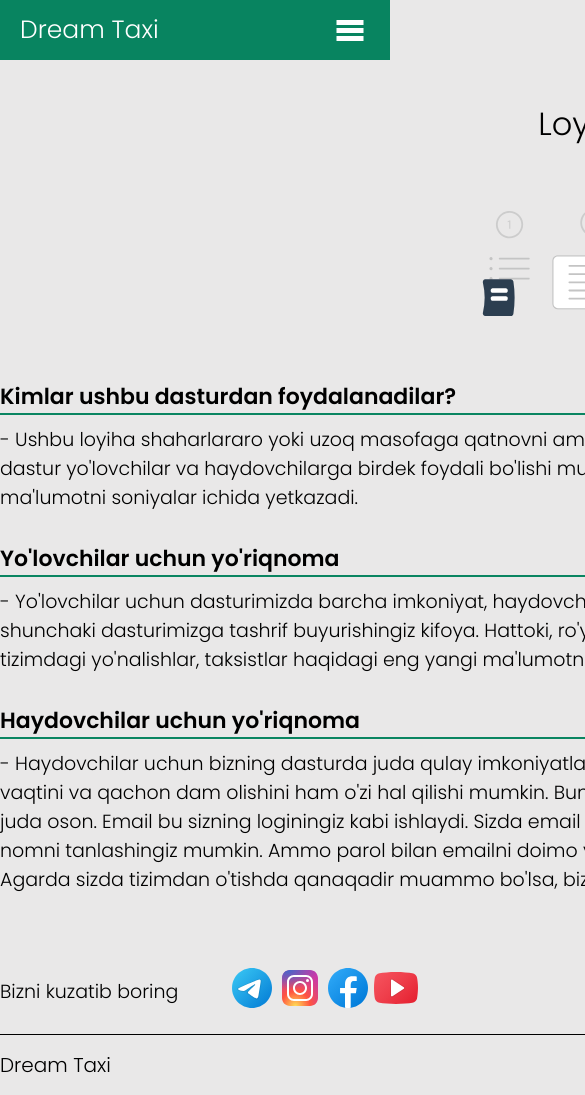
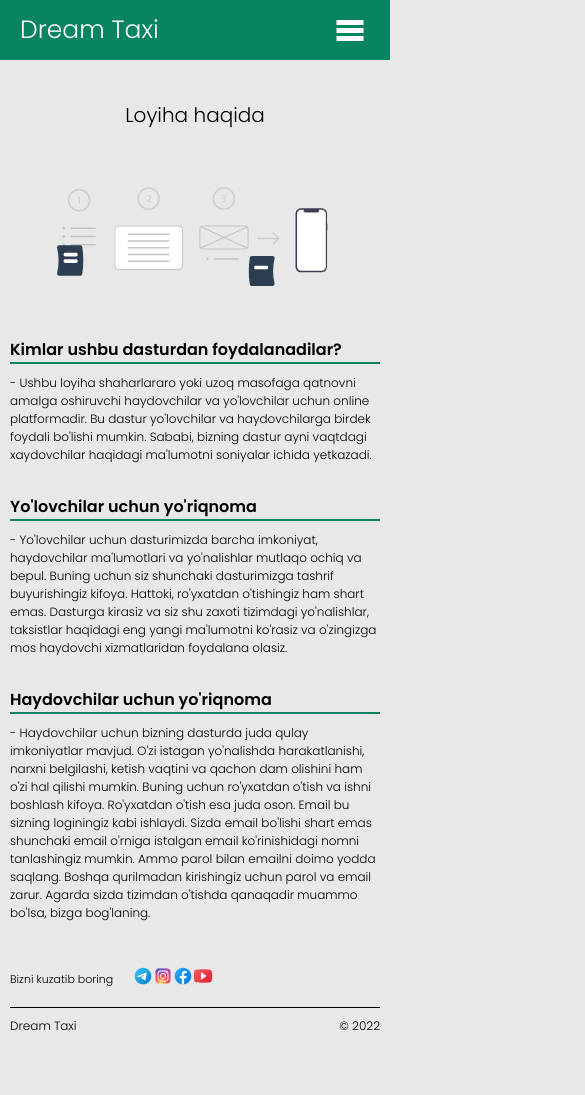
Before and after one commit to diorm47/dream-taxi, a React (Create React App) app: page /info in a window 390 px wide. Shown: the top 1095 px of the page, 585 px wide, since content can reach past the window. After the commit the page ends 1060 px from the top, so only its background shows below. Built offline with nearby package versions, Linux system fonts and the light colour scheme.

Commit message:
project is over

```diff
--- a/src/App.js
+++ b/src/App.js
@@ -1,5 +1,6 @@
 import React, { Suspense } from "react";
 import { Route, Routes } from "react-router-dom";
+import Error404 from "./components/error404/error404";
 import Loader from "./components/loader/loader";
 import NavBar from "./components/nav-bar/nav-bar";
 
@@ -24,7 +25,7 @@ function App() {
             <Route path="/login" element={<LoginPage />} />
             <Route path="/auth" element={<AuthPage />} />
 
-            {/* <Route path="*" element={<Error404 />} /> */}
+            <Route path="*" element={<Error404 />} />
           </Routes>
         </Suspense>
       </div>
--- /dev/null
+++ b/src/components/error404/error404.css
@@ -0,0 +1,5 @@
+.error_message p {
+  text-align: center;
+  margin-top: 50px;
+  font-size: 20px;
+}
--- /dev/null
+++ b/src/components/error404/error404.jsx
@@ -0,0 +1,12 @@
+import React from "react";
+import "./error404.css";
+
+function Error404() {
+  return (
+    <div className="error_message">
+      <p>404! Hech nima topilmadi(</p>
+    </div>
+  );
+}
+
+export default Error404;
--- a/src/components/loader/loader.css
+++ b/src/components/loader/loader.css
@@ -14,3 +14,9 @@
   outline: none;
   overflow: hidden;
 }
+
+@media only screen and (max-width: 700px) {
+  .loader_wrapper img {
+    width: 120px;
+  }
+}
--- a/src/pages/info-page/info-page.css
+++ b/src/pages/info-page/info-page.css
@@ -57,3 +57,50 @@
   color: #000;
   font-size: 20px;
 }
+
+@media only screen and (max-width: 1310px) {
+  .info_wrapper {
+    width: 100%;
+    padding: 0 10px;
+  }
+}
+
+@media only screen and (max-width: 500px) {
+  .info_page_title h1 {
+    font-size: 20px;
+  }
+  .project_img {
+    width: 100%;
+    padding: 0 20px;
+  }
+
+  .project_texts h3 {
+    font-size: 16px;
+  }
+  .project_texts p {
+    font-size: 12px;
+    margin-bottom: 30px;
+  }
+  .footer_links p {
+    margin-right: 20px;
+    font-size: 11px;
+  }
+  .footer_links_list svg {
+    width: 20px;
+  }
+  .black_line {
+    margin: 0;
+    height: 0.5px;
+  }
+  .footer_logo p {
+    font-size: 12px;
+    padding: 10px 0;
+  }
+  .footer_bottom p {
+    font-size: 12px;
+    padding: 10px 0;
+  }
+  .project_texts {
+    padding-bottom: 0;
+  }
+}
--- a/src/pages/login-auth-page/auth.jsx
+++ b/src/pages/login-auth-page/auth.jsx
@@ -17,6 +17,9 @@ function AuthPage() {
   } = useForm();
 
   const onSubmit = (data) => {
+    if (data.create_password !== data.confirm_password) {
+      alert("Parol notog'ri! Qaytadan kiriting.");
+    }
     console.log(data);
   };
   return (
--- a/src/pages/login-auth-page/login-auth.css
+++ b/src/pages/login-auth-page/login-auth.css
@@ -108,7 +108,7 @@
 .create_acc_form span {
   color: red;
   font-size: 12px;
- font-weight: normal;
+  font-weight: normal;
 }
 
 .submit_button {
@@ -159,3 +159,34 @@
 .password_recovery {
   margin-top: 30px;
 }
+
+@media only screen and (max-width: 420px) {
+  .profile_wrapper {
+    padding-top: 30px;
+  }
+  .sign_in,
+  .create_acc {
+    margin-bottom: 20px;
+    padding: 0 15px;
+  }
+  .sign_in h2,
+  .create_acc h2 {
+    font-size: 20px;
+    margin-bottom: 50px;
+  }
+  .email_sign input,
+  .password_sign input,
+  .create_acc_form input {
+    width: 100%;
+  }
+  .email_sign p,
+  .password_sign p,
+  .create_acc_form p,
+  .password_recovery a {
+    font-size: 11px;
+  }
+  .signin_button input,
+  .submit_button {
+    font-size: 15px !important;
+  }
+}
--- a/src/pages/taxies-page/taxies-page.css
+++ b/src/pages/taxies-page/taxies-page.css
@@ -26,6 +26,18 @@
   font-size: 20px;
 }
 
+@media only screen and (max-width: 1330px) {
+  .drivers_page_wrapper {
+    width: 100%;
+    padding: 0 15px;
+  }
+}
 
 @media only screen and (max-width: 500px) {
+  .empty_message_block svg {
+    width: 200px;
+  }
+  .empty_message_block p {
+    font-size: 12px;
+  }
 }
```
